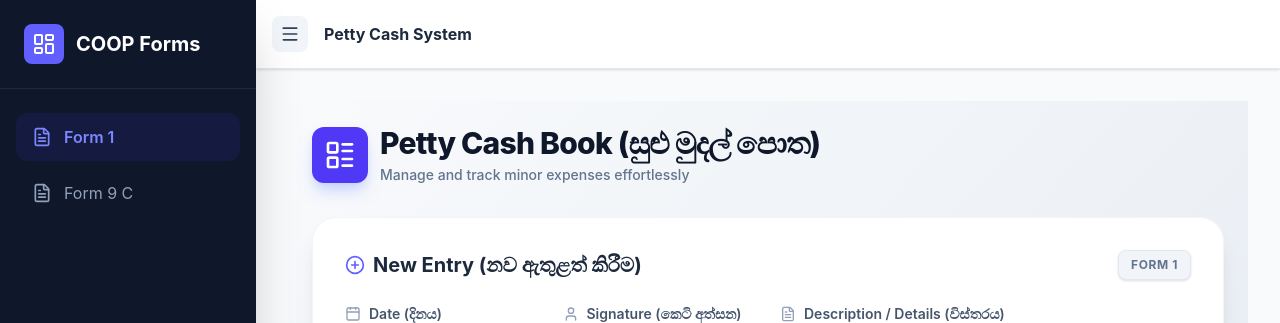
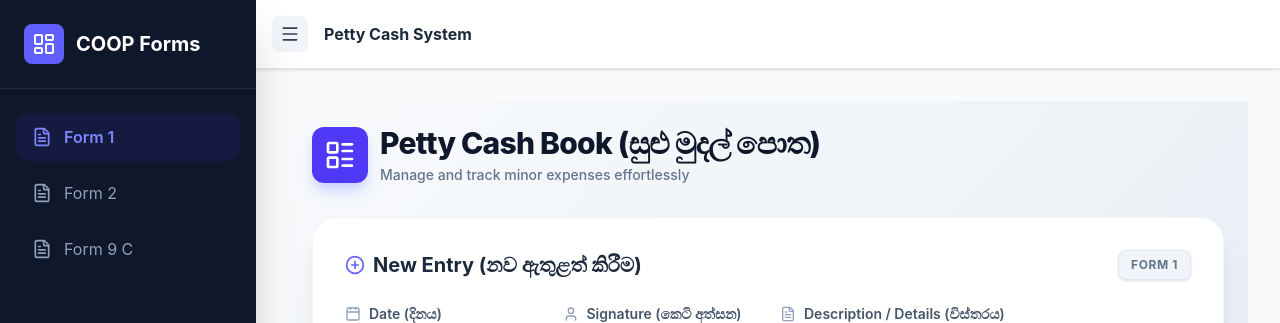
Before and after one commit to Knoweb/coop-form, a React (Vite) app in the folder frontend/: page / in a window 1280 px wide. Shown: the top 323 px of the page. Built offline with nearby package versions, Linux system fonts and the light colour scheme; no server answers.

Commit message:
Add Form 2 button to sidebar

```diff
--- a/frontend/src/components/Sidebar.jsx
+++ b/frontend/src/components/Sidebar.jsx
@@ -24,6 +24,12 @@ export default function Sidebar({ isOpen, setIsOpen, activeForm, setActiveForm }
           <span>Form 1</span>
         </button>
         <button
+          onClick={() => { setActiveForm('form2'); setIsOpen(false); }}
+          className={`w-full flex items-center space-x-3 px-4 py-3 rounded-xl transition-colors ${activeForm === 'form2' ? 'bg-indigo-600/10 text-indigo-400 font-semibold' : 'text-slate-400 hover:bg-slate-800 hover:text-slate-200'}`}>
+          <FileText className="w-5 h-5" />
+          <span>Form 2</span>
+        </button>
+        <button
           onClick={() => { setActiveForm('form9c'); setIsOpen(false); }}
           className={`w-full flex items-center space-x-3 px-4 py-3 rounded-xl transition-colors ${activeForm === 'form9c' ? 'bg-indigo-600/10 text-indigo-400 font-semibold' : 'text-slate-400 hover:bg-slate-800 hover:text-slate-200'}`}>
           <FileText className="w-5 h-5" />
```
